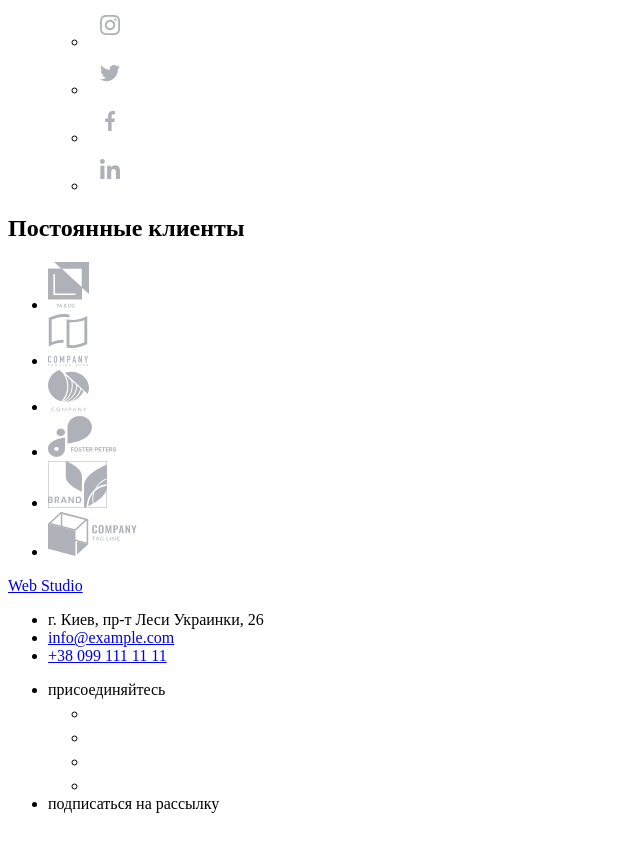
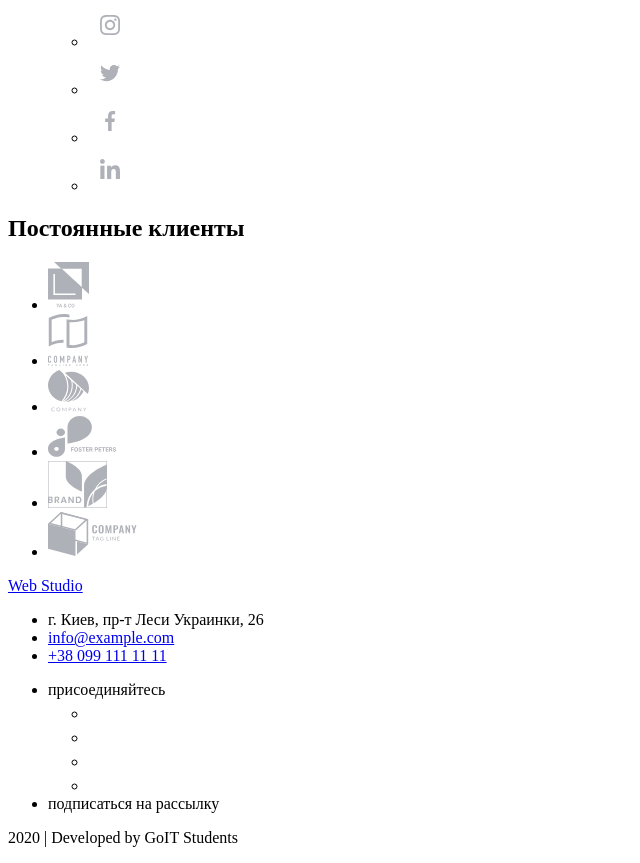
Before and after one commit to elenapanasyuk/goit-markup-hw-01, a plain HTML site: page index.html in a window 1280 px wide. Shown: the part 4171-5034 px from the top of the page, without its empty margins (0-640 px from the left). Before the commit the page ends 5000 px from the top, so only its background shows below. Drawn offline with Linux system fonts and the light colour scheme.

Commit message:
Добавила "watermark"
Добавила 2020 | Developed by GoIT Students

```diff
--- a/index.html
+++ b/index.html
@@ -316,6 +316,7 @@
         <li>подписаться на рассылку</li>
         <!--Форма подписки-->
       </ul>
+      <p>2020 | Developed by GoIT Students</p>
     </footer>
   </body>
 </html>
```
